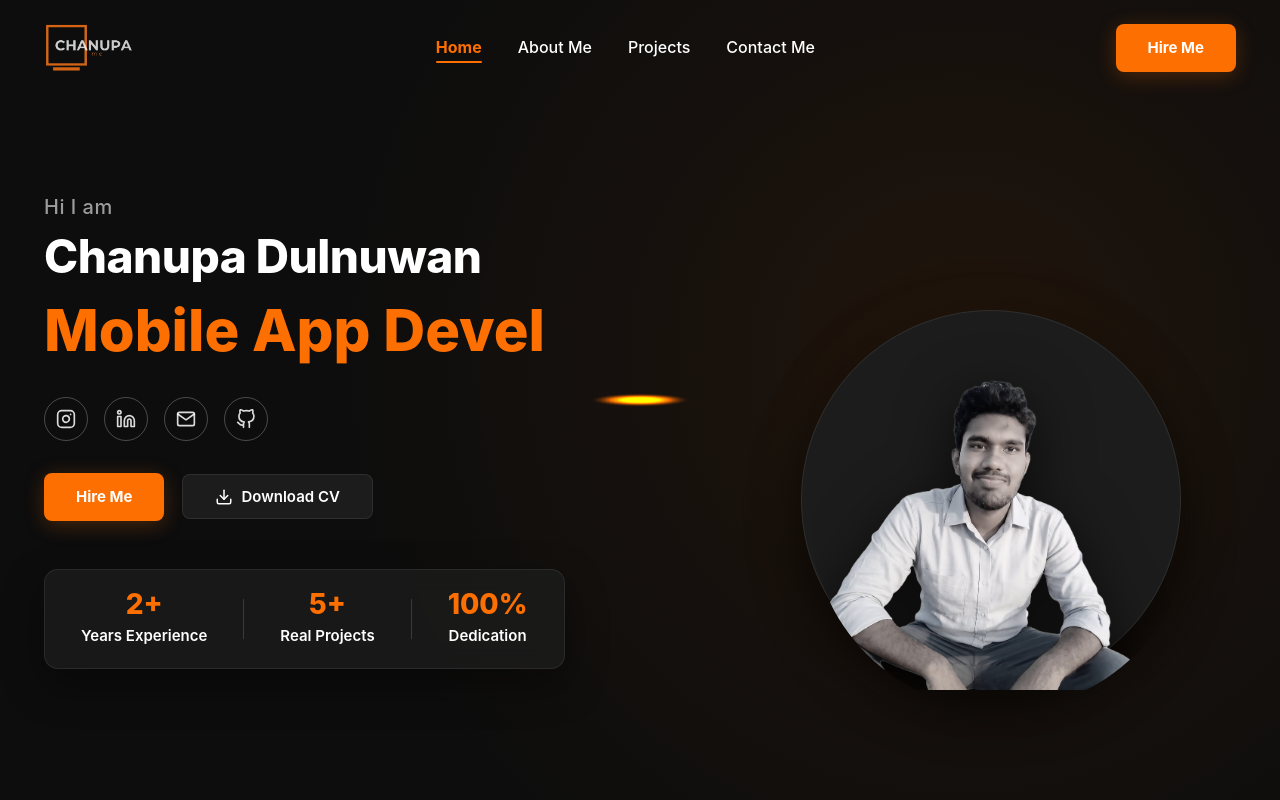
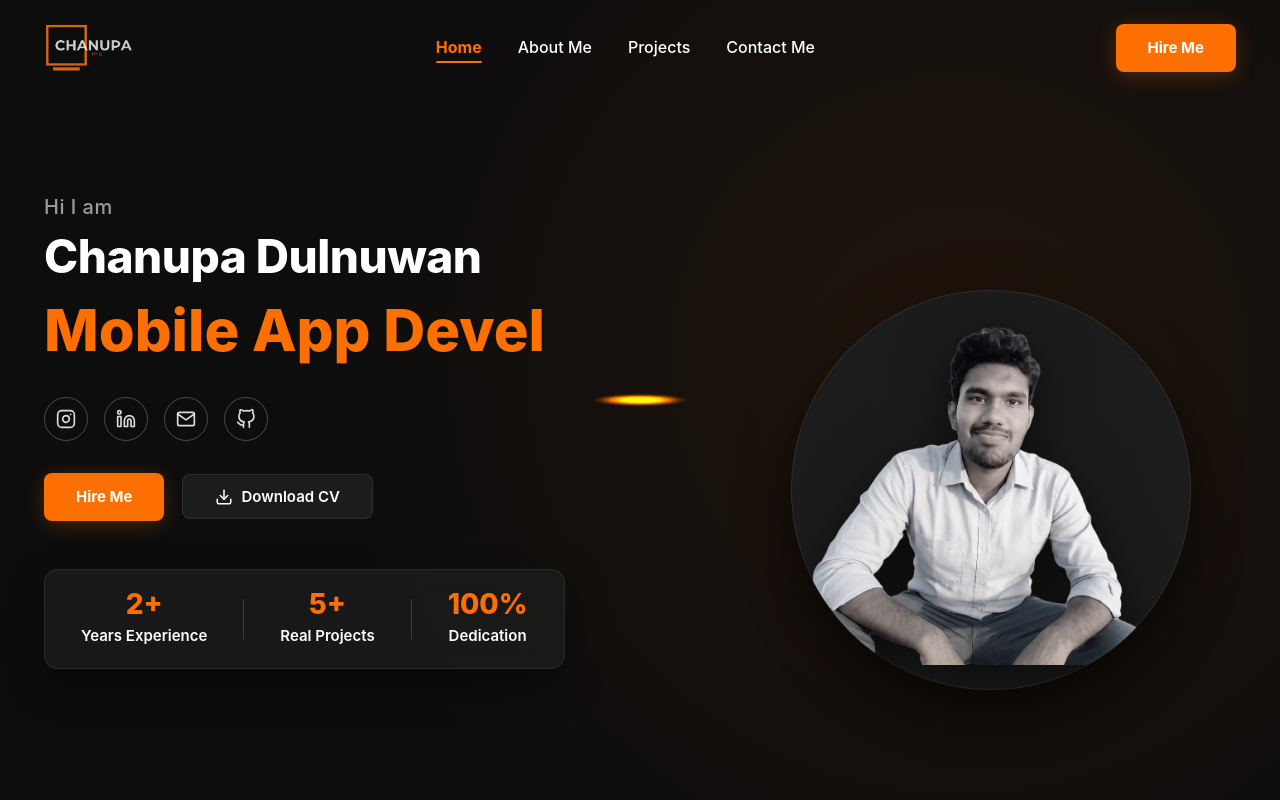
Before and after one commit to chanupadulnuwan/chanupa-portfolio, a React (Vite) app: page / in a window 1280 px wide. Shown: the top 800 px of the page. Built offline with nearby package versions, Linux system fonts and the light colour scheme.

Commit message:
Fix avatar position: enlarge image, shift UP so head pops out at top and legs sit inside circle

```diff
--- a/src/components/Hero.css
+++ b/src/components/Hero.css
@@ -103,7 +103,7 @@
   background: rgba(255, 255, 255, 0.15);
 }
 
-/* Right Column - Exact Figma 3D Pop-Out Avatar Effect */
+/* Right Column - 3D Pop-Out Avatar Effect */
 .hero-image-wrapper {
   position: relative;
   width: 440px;
@@ -114,13 +114,14 @@
   align-items: flex-end;
 }
 
-/* Dark Backdrop Circle - Centered around chest/torso */
-.hero-backdrop-circle {
+/* Dark Backdrop Circle */
+.hero-circle-bg {
   position: absolute;
   bottom: 0;
-  left: 30px;
-  width: 380px;
-  height: 380px;
+  left: 50%;
+  transform: translateX(-50%);
+  width: 400px;
+  height: 400px;
   border-radius: 50%;
   background: #1c1c1c;
   border: 1px solid rgba(255, 255, 255, 0.08);
@@ -128,27 +129,41 @@
   z-index: 1;
 }
 
-/* Profile Photo Masked to let Head & Hair pop out above top curve */
-.hero-avatar-img-masked {
+/* Clipper: Top is open for head pop-out, bottom is rounded to keep legs inside circle */
+.hero-avatar-clipper {
   position: absolute;
   bottom: 0;
-  left: 10px;
-  width: 420px;
-  height: 500px;
+  left: 50%;
+  transform: translateX(-50%);
+  width: 400px;
+  height: 520px;
+  border-bottom-left-radius: 200px;
+  border-bottom-right-radius: 200px;
+  overflow: hidden;
+  display: flex;
+  justify-content: center;
+  align-items: flex-end;
+  z-index: 2;
+}
+
+/* Larger Profile Image shifted UPWARDS so head pops out and legs sit inside circle */
+.hero-avatar-img {
+  width: 460px;
+  height: auto;
+  max-width: none;
   object-fit: contain;
   object-position: bottom center;
-  z-index: 2;
-  mask: url(#figma-popout-mask);
-  -webkit-mask: url(#figma-popout-mask);
+  transform: translateY(-25px);
   filter: drop-shadow(0 14px 28px rgba(0, 0, 0, 0.65));
 }
 
 .avatar-ambient-glow {
   position: absolute;
   bottom: 0;
-  left: 30px;
-  width: 380px;
-  height: 380px;
+  left: 50%;
+  transform: translateX(-50%);
+  width: 400px;
+  height: 400px;
   border-radius: 50%;
   background: radial-gradient(circle, rgba(253, 111, 0, 0.22) 0%, transparent 70%);
   filter: blur(45px);
--- a/src/components/Hero.jsx
+++ b/src/components/Hero.jsx
@@ -9,18 +9,6 @@ import './Hero.css';
 const Hero = ({ onOpenCV }) => {
   return (
     <section id="home" className="hero-section">
-      {/* SVG Mask Definition for exact Figma 3D Pop-Out Head Effect */}
-      <svg width="0" height="0" style={{ position: 'absolute', pointerEvents: 'none' }}>
-        <defs>
-          <mask id="figma-popout-mask" maskUnits="userSpaceOnUse" x="0" y="0" width="440" height="520">
-            {/* Top area allows head and hair to pop out completely */}
-            <rect x="0" y="0" width="440" height="180" fill="white" />
-            {/* Bottom circle clips the lower body seamlessly inside the circle */}
-            <circle cx="220" cy="330" r="190" fill="white" />
-          </mask>
-        </defs>
-      </svg>
-
       <div className="container hero-container">
         {/* Left Column - Content */}
         <div className="hero-content">
@@ -98,14 +86,16 @@ const Hero = ({ onOpenCV }) => {
           </div>
         </div>
 
-        {/* Right Column - Exact Figma 3D Pop-Out Avatar */}
+        {/* Right Column - 3D Pop-Out Avatar (Head Out at Top, Bottom inside Circle) */}
         <div className="hero-image-wrapper">
-          <div className="hero-backdrop-circle" />
-          <img
-            src={meImg}
-            alt="Chanupa Dulnuwan Profile Photo"
-            className="hero-avatar-img-masked"
-          />
+          <div className="hero-circle-bg" />
+          <div className="hero-avatar-clipper">
+            <img
+              src={meImg}
+              alt="Chanupa Dulnuwan Profile Photo"
+              className="hero-avatar-img"
+            />
+          </div>
           <div className="avatar-ambient-glow" />
         </div>
       </div>
```
